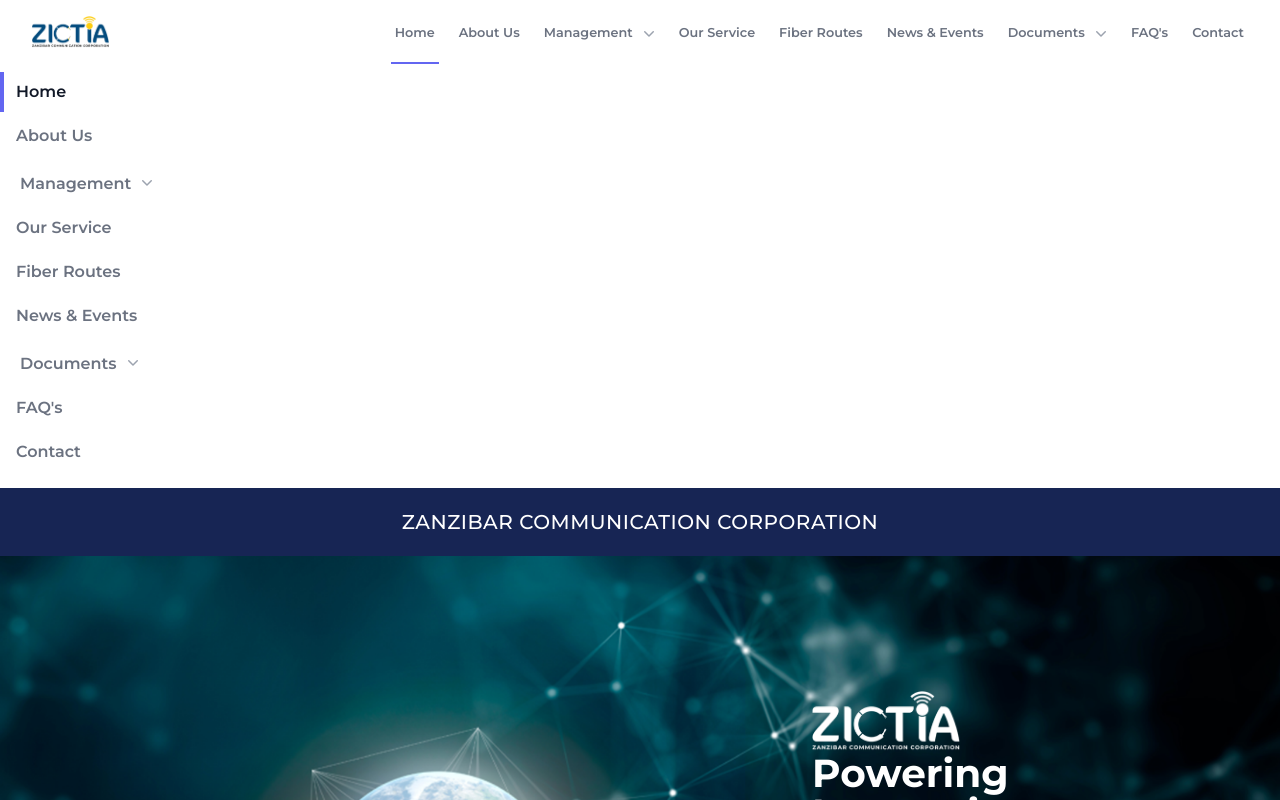
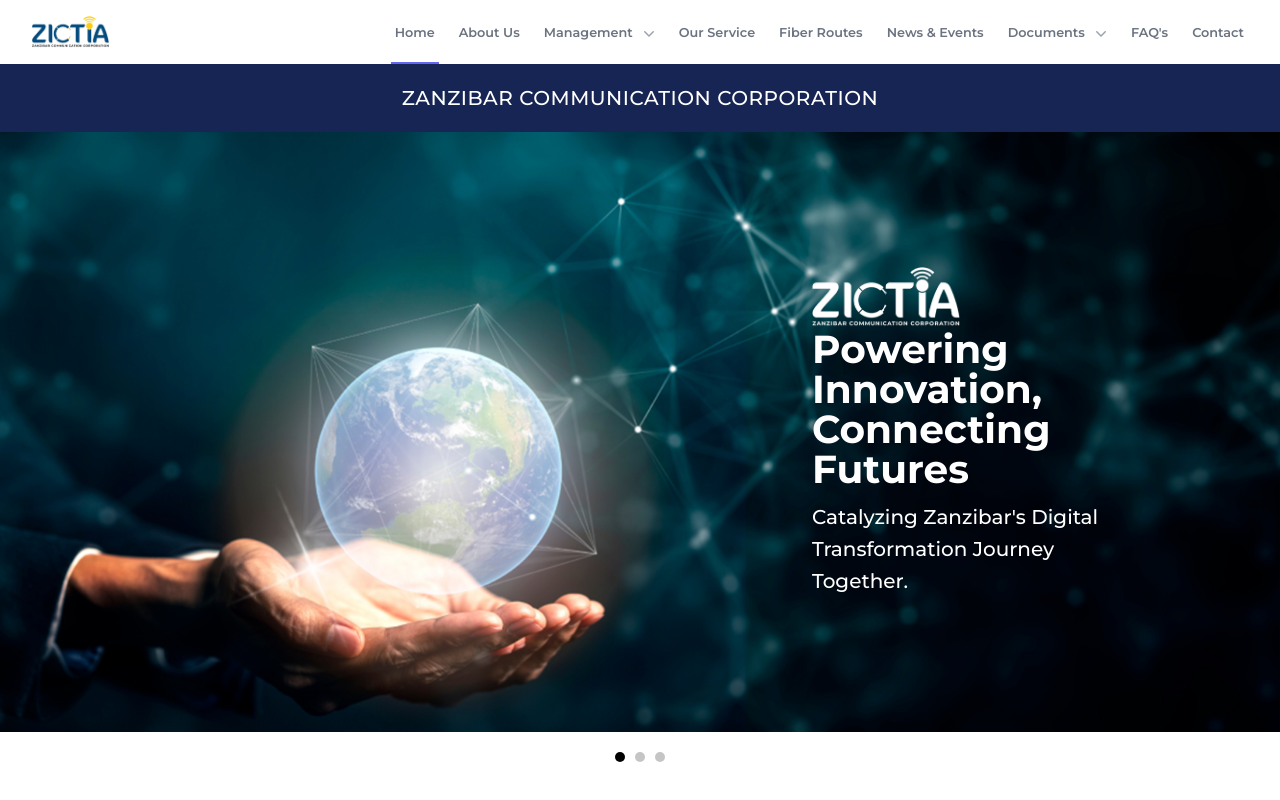
Before and after one commit to threefoldfoundation/www_zictia_demo, a Vue app: page / in a window 1280 px wide. Shown: the top 800 px of the page. Built offline with nearby package versions, Linux system fonts and the light colour scheme.

Commit message:
fix nav at desktop

```diff
--- a/src/components/NavbarView.vue
+++ b/src/components/NavbarView.vue
@@ -327,11 +327,11 @@
   beforeUnmount() {
     document.removeEventListener("click", this.close);
   },
-  watch: {
-    $route() {
-      this.isOpen = !this.isOpen;
-    },
-  },
+  // watch: {
+  //   $route() {
+  //     this.isOpen = !this.isOpen;
+  //   },
+  // },
 };
 </script>
 
```
